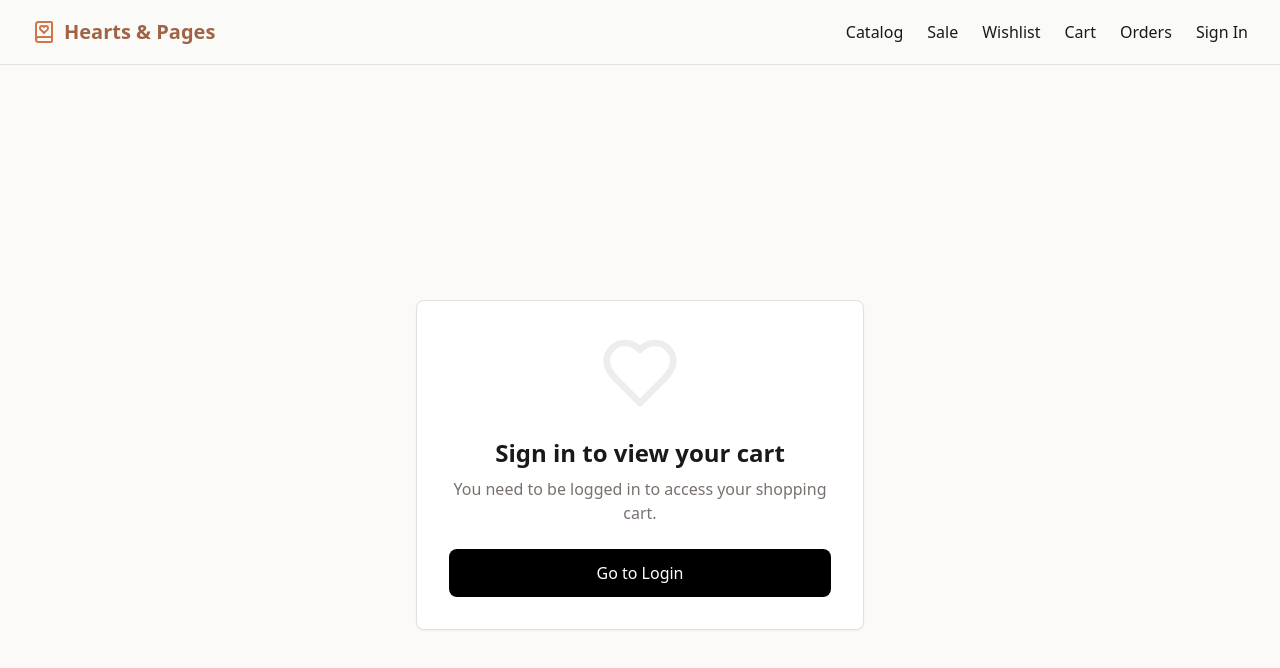
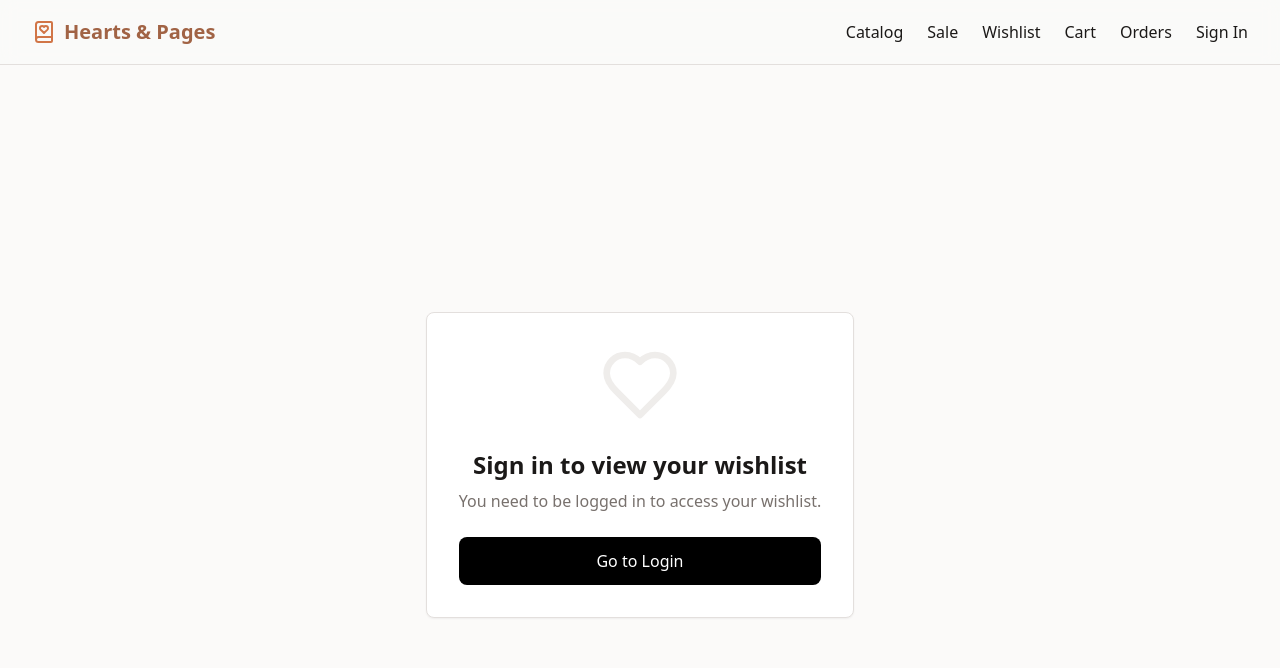
Before and after one commit to CS3773-CoffeeEcommerce-Group12/bookstore-ecommerce, a React (Vite) app: page /wishlist in a window 1280 px wide. Shown: the top 668 px of the page. Built offline with nearby package versions, Linux system fonts and the light colour scheme; the HTML template or start-up script is replaced by a standard one.

Commit message:
overlooked some things to change

```diff
--- a/src/pages/Wishlist.tsx
+++ b/src/pages/Wishlist.tsx
@@ -38,10 +38,10 @@ const Wishlist = () => {
         <Card className="max-w-md text-center bg-card backdrop-blur-sm border-border p-8">
           <Heart className="h-20 w-20 mx-auto mb-6 text-muted" />
           <h2 className="text-2xl font-bold text-foreground mb-2">
-            Sign in to view your cart
+            Sign in to view your wishlist
           </h2>
           <p className="text-muted-foreground mb-6">
-            You need to be logged in to access your shopping cart.
+            You need to be logged in to access your wishlist.
           </p>
           <Link to="/auth">
             <Button size="lg" className="w-full rounded-lg">
```
